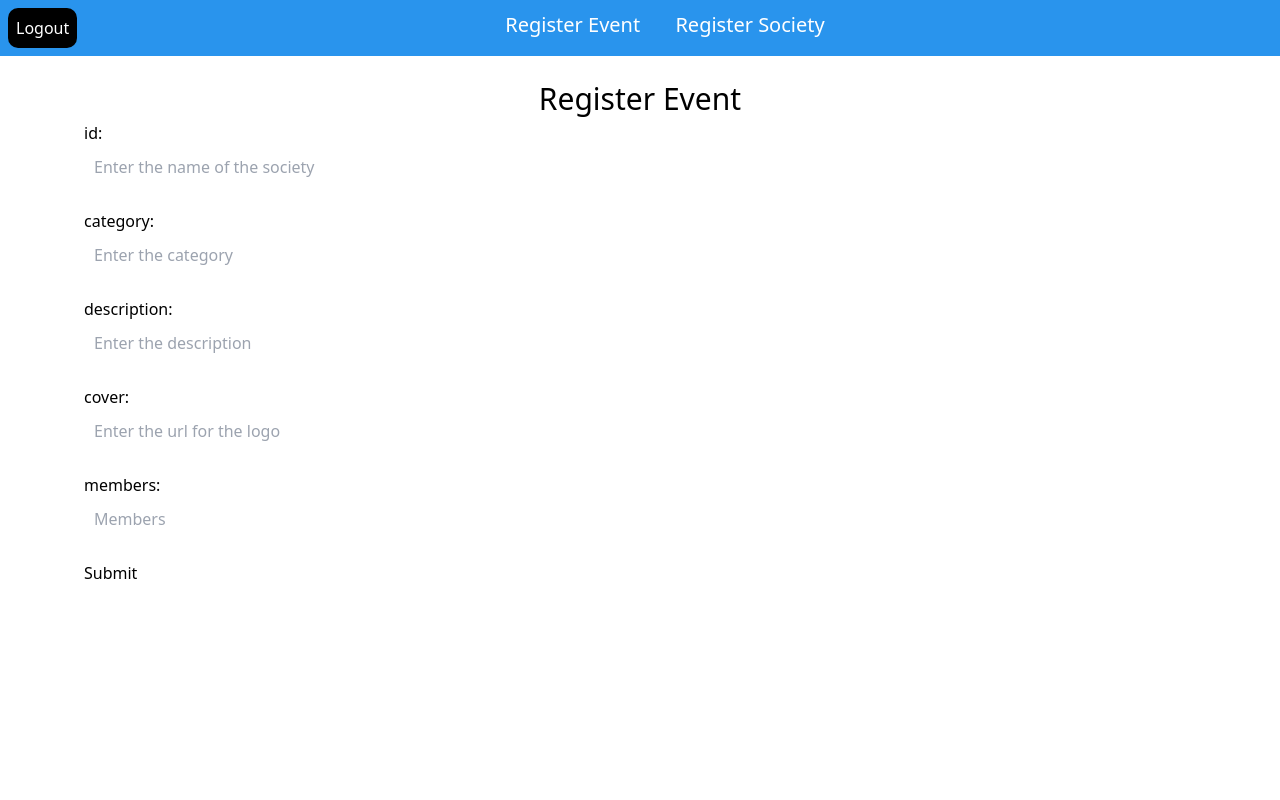
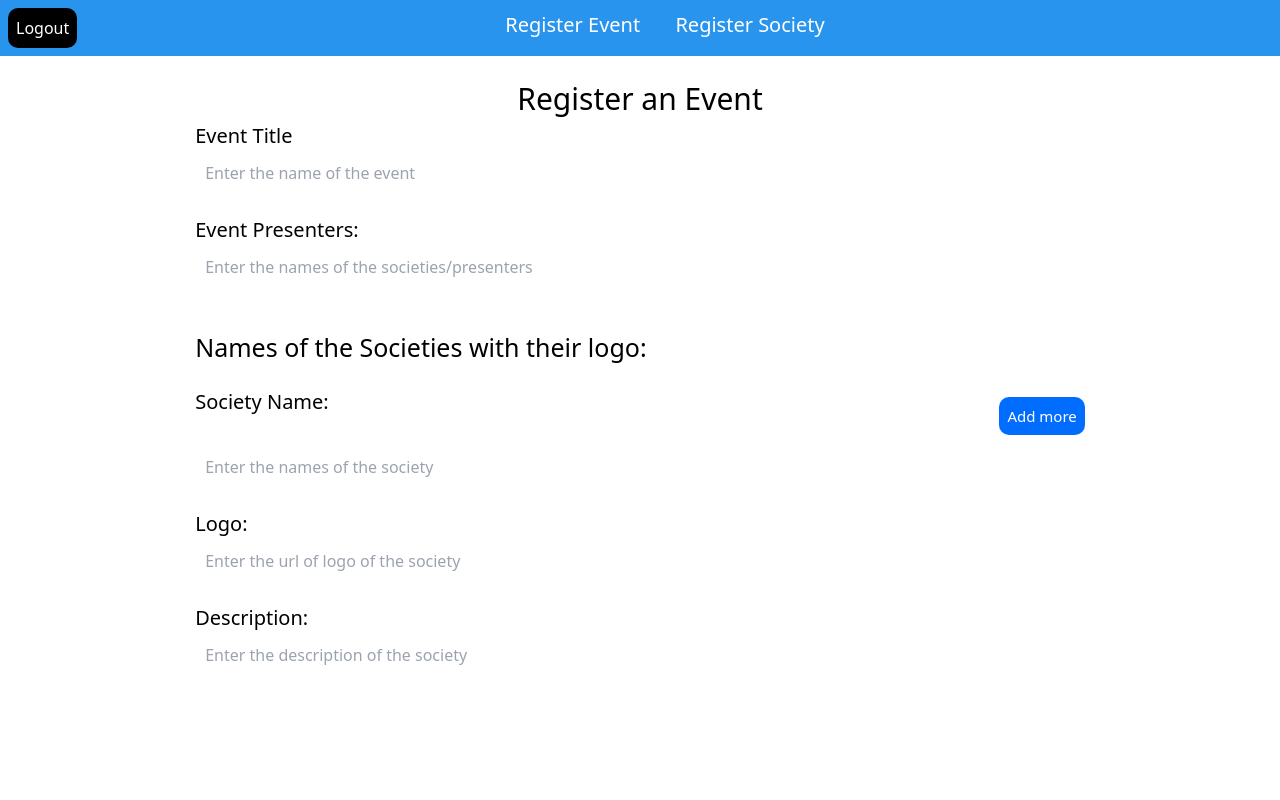
Before and after one commit to Rohan27s/Unfiltered-connect, a React (Vite) app: page /adminPanel in a window 1280 px wide. Both pictures are taken after a click on the button "Register Event". Shown: the top 800 px of the page. Built offline with nearby package versions, Linux system fonts and the light colour scheme.

Commit message:
add more button added

```diff
--- a/package.json
+++ b/package.json
@@ -18,7 +18,9 @@
     "react-dom": "^18.2.0",
     "react-flatpickr": "^3.10.13",
     "react-rating-stars-component": "^2.2.0",
+    "react-responsive-carousel": "^3.2.23",
     "react-router-dom": "^6.3.0",
+    "react-slick": "^0.29.0",
     "react-transition-group": "^4.4.2",
     "sticky-js": "^1.3.0",
     "styled-components": "^5.3.6"
--- a/src/App.css
+++ b/src/App.css
@@ -623,9 +623,11 @@ margin-bottom: 2%;
   align-items: center;
 
 }
+
 .default-admin h1{
-  font-size: 50px;
-  margin-top: 22%;
+  font-size: 90px;
+  margin-top: 18%;
+  font-family: 'Dancing Script', cursive;
 }
 .main-admin form{
   margin: auto;
@@ -667,3 +669,14 @@ min-height: 300px;
   margin-top: 10px;
   float: right;
 }
+.addMore{
+  background-color: #006dff;
+  color: white;
+  padding: 0.5rem;
+  border-radius: 10px;
+  font-size: 15px;
+  margin-top: 10px;
+  margin-bottom: 10px;
+cursor: pointer;
+  float: right;
+}
--- a/src/pages/SocietyDetails.jsx
+++ b/src/pages/SocietyDetails.jsx
@@ -5,6 +5,8 @@ import Chip from '../partials/common/Chip';
 import EmptyList from '../partials/common/EmptyList';
 import { Link } from 'react-router-dom';
 import '../App.css'
+import "react-responsive-carousel/lib/styles/carousel.min.css"; // requires a loader
+import { Carousel } from 'react-responsive-carousel';
 const SocietyDetails = () => {
   const { id } = useParams();
   const [blog, setBlog] = useState(null);
@@ -23,15 +25,27 @@ const SocietyDetails = () => {
         <div className='blog-wrap'>
           <div className="soc-banner">
             <img src={blog.cover} alt='cover' />
-            <header>
-              <h1 style={{color:'#006dff'}}>{blog.id}</h1>
-            </header>
           </div>
+          {/* <Carousel>
+                <div>
+                    <img src="https://images.unsplash.com/photo-1672530928013-bbefbf96a88a?ixlib=rb-4.0.3&ixid=MnwxMjA3fDB8MHxwaG90by1wYWdlfHx8fGVufDB8fHx8&auto=format&fit=crop&w=870&q=80" />
+                    <p className="legend">Legend 1</p>
+                </div>
+                <div>
+                    <img src="https://images.unsplash.com/photo-1672530928013-bbefbf96a88a?ixlib=rb-4.0.3&ixid=MnwxMjA3fDB8MHxwaG90by1wYWdlfHx8fGVufDB8fHx8&auto=format&fit=crop&w=870&q=80" />
+                    <p className="legend">Legend 2</p>
+                </div>
+                <div>
+                    <img src="https://images.unsplash.com/photo-1672530928013-bbefbf96a88a?ixlib=rb-4.0.3&ixid=MnwxMjA3fDB8MHxwaG90by1wYWdlfHx8fGVufDB8fHx8&auto=format&fit=crop&w=870&q=80" />
+                    <p className="legend">Legend 3</p>
+                </div>
+            </Carousel>   */}
           <div className='about-soc-div'>
-          <h2 className='about-soc-head'>What {blog.id} is about?</h2>
-          <p className='blog-desc'>{blog.description}</p>
+            <h2 className='about-soc-head'>What {blog.id} is about?</h2>
+            <p className='blog-desc'>{blog.description}</p>
           </div>
           <div className="about-soc">
+
             <h1>Core Team</h1>
             <ul>
               <li className="blog-desc"><h3>President : </h3>{blog.members.President}</li>
--- a/src/partials/admin/RegisterEvent.jsx
+++ b/src/partials/admin/RegisterEvent.jsx
@@ -1,30 +1,71 @@
 import React from 'react'
+import { useState } from 'react'
 
 const RegisterEvent = () => {
-    return (
-        <div className='register-event'>
-        <div>
-          <div>
-            <h1>Register Event</h1>
-            <div>id:</div>
-            <input type="text" name="id" placeholder="Enter the name of the society" required />
-          </div>
-          <div>
-            <div>category:</div>
-            <input type="text" placeholder="Enter the category" />
-          </div>
-          <div>description:</div>
-          <input type="text" placeholder="Enter the description" required />
-          <div>cover:</div>
-          <input type="text" placeholder="Enter the url for the logo" required />
-          <div>members:</div>
-          <input type="text" placeholder="Members" required />
-          <div><button>Submit</button></div>
-          <div>
-          </div>
-        </div>
-      </div>
-    )
+
+  const [details, setDetails] = useState({
+    id: "",
+    category: "",
+    description: "",
+    President: "",
+    VicePresident: "",
+    GeneralSecretary: "",
+    EventsHead: "",
+    DesignHead: "",
+    PRandOutreachHead: "",
+    ContentHead: ""
+  })
+  const handleChange = (e) => {
+    const { name, value } = e.target;
+    setDetails({
+      ...details,
+      [name]: value,
+    });
+  }
+  const handleSubmit = (e) => {
+    e.preventDefault();
+    console.log(details);
+  }
+  const Field = () => {
+    return <><h3>Society Name:</h3><input type="text" name="content" placeholder='Enter the names of the society' onChange={handleChange} required />
+      <h3>Logo:</h3><input type="text" name="content" placeholder='Enter the url of logo of the society' onChange={handleChange} required /></>
+  }
+  const [societies, setSocieties] = useState([])
+  const addMore = event => {
+    setSocieties(societies.concat(<Field />));
+    console.log(societies);
+  }
+  return (
+    <div className='register-event'>
+      <h1>Register an Event</h1>
+      <form onSubmit={handleSubmit}>
+        <h3>Event Title</h3><input type="text" name="title" placeholder='Enter the name of the event' onChange={handleChange} required />
+        <h3>Event Presenters:</h3><input type="text" name="content" placeholder='Enter the names of the societies/presenters' onChange={handleChange} required />
+        <h2>Names of the Societies with their logo:</h2>
+        <a className='addMore' onClick={addMore}>Add more</a>
+
+        <h3>Society Name:</h3><input type="text" name="content" placeholder='Enter the names of the society' onChange={handleChange} required />
+        <h3>Logo:</h3><input type="text" name="content" placeholder='Enter the url of logo of the society' onChange={handleChange} required />
+        {societies}
+        <h3>Description:</h3><textarea type="text" name="description" placeholder='Enter the description of the society' onChange={handleChange} required />
+        <h3>Event Date:</h3><input type="text" name="date" placeholder='Enter the date of the event' onChange={handleChange} required />
+        <h3>Venue:</h3><input type="text" name="venue" placeholder='Enter the venue of the event' onChange={handleChange} required />
+        <h3>Time:</h3><input type="text" name="time" placeholder='Enter the time of the event' onChange={handleChange} required />
+        <h3>Event Poster:</h3><input type="text" name="img" placeholder='Enter the url for the poster of the event' onChange={handleChange} required />
+
+        <h2>FAQ Section</h2>
+        <h3>Question 1:</h3><input type="text" name="img" placeholder='Enter the first question' onChange={handleChange} required />
+        <h3>Answer 1:</h3><input type="text" name="img" placeholder='Enter the answer for the above question' onChange={handleChange} required />
+
+        <h3>Question 2:</h3><input type="text" name="img" placeholder='Enter the second question' onChange={handleChange} />
+        <h3>Answer 2:</h3><input type="text" name="img" placeholder='Enter the answer for the above question' onChange={handleChange} />
+
+        <h3>Question 3:</h3><input type="text" name="img" placeholder='Enter the third question' onChange={handleChange} />
+        <h3>Answer 3:</h3><input type="text" name="img" placeholder='Enter the answer for the above question' onChange={handleChange} />
+        <div><button type="submit" id="submit-form">Submit</button></div>
+      </form>
+    </div>
+  )
 }
 
 export default RegisterEvent
--- a/src/partials/admin/RegisterSociety.jsx
+++ b/src/partials/admin/RegisterSociety.jsx
@@ -1,7 +1,11 @@
 import React from 'react'
 import { useState } from 'react'
 const RegisterSociety = () => {
-  const [members, setMembers] = useState({
+
+  const [details, setDetails] = useState({
+    id: "",
+    category: "",
+    description: "",
     President: "",
     VicePresident: "",
     GeneralSecretary: "",
@@ -9,42 +13,13 @@ const RegisterSociety = () => {
     DesignHead: "",
     PRandOutreachHead: "",
     ContentHead: ""
-    // President:President,
-    // VicePresident:VicePresident,
-    // GeneralSecretary:GeneralSecretary,
-    // EventsHead:EventsHead,
-    // DesignHead:DesignHead,
-    // PRandOutreachHead:PRandOutreachHead,
-    // ContentHead:ContentHead,
-  })
-  const [details, setDetails] = useState({
-    id: "",
-    category: "",
-    description: "",
-    members: members
   })
   const handleChange = (e) => {
-    //  const {name,value}=e.target;
-    //  setDetails((prev)=>{
-    //   return {...prev,[name]:value}
-    //  })
     const { name, value } = e.target;
     setDetails({
       ...details,
       [name]: value,
     });
-  }
-  const handleChange1 = (e) => {
-    //  const {name,value}=e.target;
-    //  setDetails((prev)=>{
-    //   return {...prev,[name]:value}
-    //  })
-    const { name, value } = e.target;
-    setMembers({
-      ...members,
-      [name]: value,
-    });
-    console.log(members);
   }
   const handleSubmit = (e) => {
     e.preventDefault();
@@ -58,14 +33,14 @@ const RegisterSociety = () => {
         <h3>Category:</h3><input type="text" name="category" placeholder='Enter the category of the society' onChange={handleChange} required />
         <h3>Description:</h3><textarea type="text" name="description" placeholder='Enter the description of the society' onChange={handleChange} required />
         <h3>Logo:</h3><input type="text" name="cover" placeholder='Enter the url of the logo' onChange={handleChange} required />
-        <h2>Core Members</h2>
-        <h3>President:</h3><input type="text" name="President" placeholder='Enter the name of the president' onChange={handleChange1} required />
-        <h3>Vice President:</h3><input type="text" name="VicePresident" placeholder='Enter the name of the Vice President' onChange={handleChange1} required />
-        <h3>General Secretary:</h3><input type="text" placeholder='Enter the name of the General Scretary' name="GeneralSecretary" onChange={handleChange1} required />
-        <h3>Events Head:</h3><input type="text" name="EventsHead" placeholder='Enter the name of the Event Head' onChange={handleChange1} required />
-        <h3>Design Head:</h3><input type="text" name="DesignHead" placeholder='Enter the name of the Design Head' onChange={handleChange1} required />
-        <h3>PR & Out reach Head:</h3><input type="text" name="PRandOutreachHead" placeholder='Enter the name of the PR and out reach head' onChange={handleChange1} required />
-        <h3>Content Head:</h3><input type="text" name="ContentHead" placeholder='Enter the name of the Content Head' onChange={handleChange1} required />
+        <h2>Core Members (with their contact number)</h2>
+        <h3>President:</h3><input type="text" name="President" placeholder='Enter the name of the president +(91 91xxxxxx14)' onChange={handleChange} required />
+        <h3>Vice President:</h3><input type="text" name="VicePresident" placeholder='Enter the name of the Vice President +(91 91xxxxxx14)' onChange={handleChange} required />
+        <h3>General Secretary:</h3><input type="text" placeholder='Enter the name of the General Scretary +(91 91xxxxxx14)' name="GeneralSecretary" onChange={handleChange} required />
+        <h3>Events Head:</h3><input type="text" name="EventsHead" placeholder='Enter the name of the Event Head +(91 91xxxxxx14)' onChange={handleChange} required />
+        <h3>Design Head:</h3><input type="text" name="DesignHead" placeholder='Enter the name of the Design Head +(91 91xxxxxx14)' onChange={handleChange} required />
+        <h3>PR & Out reach Head:</h3><input type="text" name="PRandOutreachHead" placeholder='Enter the name of the PR and out reach head +(91 91xxxxxx14)' onChange={handleChange} required />
+        <h3>Content Head:</h3><input type="text" name="ContentHead" placeholder='Enter the name of the Content Head +(91 91xxxxxx14)' onChange={handleChange} required />
         <div><button type="submit" id="submit-form">Submit</button></div>
       </form>
     </div>
```
Also changed, not shown: 1 other file (tests, documents, lock files or other folders).
